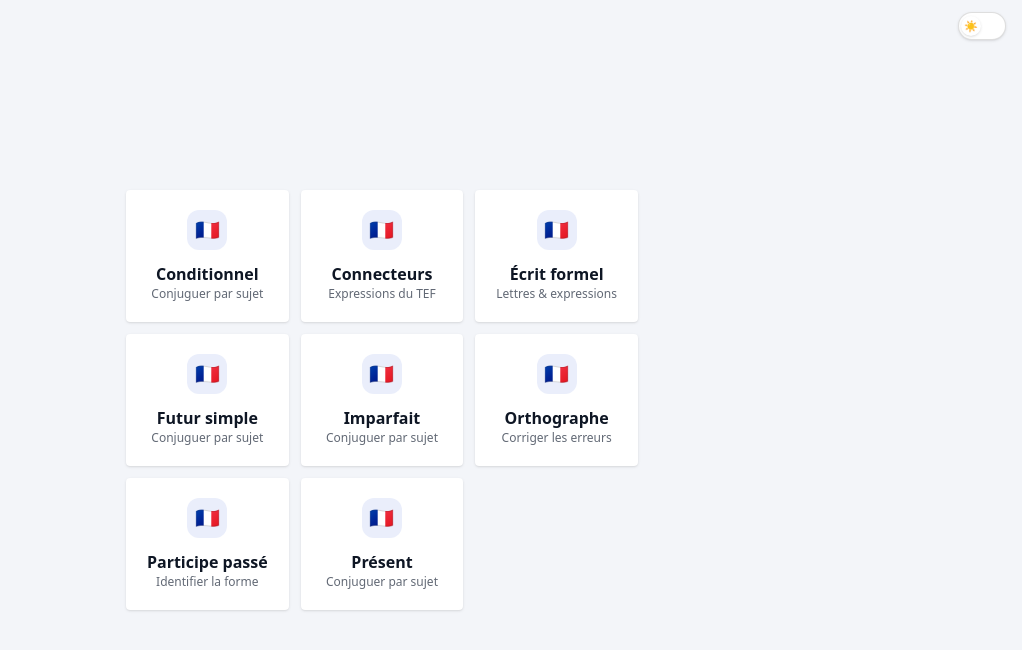
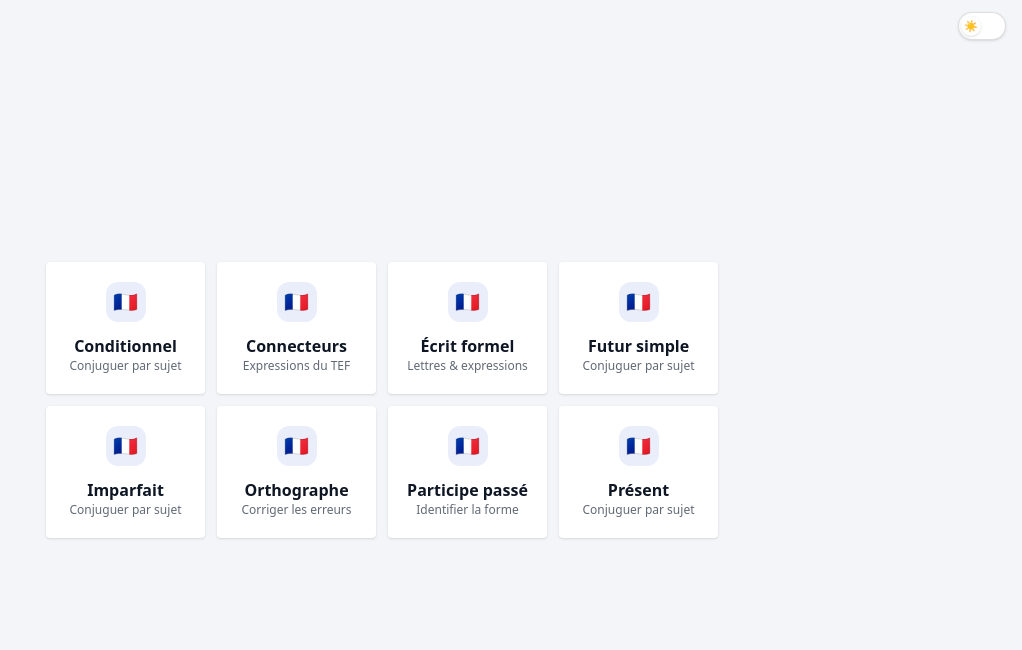
Before and after one commit to diegovelasquezweb/FrenchTest, a React (Vite) app: page / in a window 1280 px wide. Shown: the top 650 px of the page, without its empty margins (258-1280 px from the left). Built offline with nearby package versions, Linux system fonts and the light colour scheme.

Commit message:
update test

```diff
--- a/src/App.tsx
+++ b/src/App.tsx
@@ -303,7 +303,7 @@ export default function App() {
       <main className="flex flex-1 flex-col items-center justify-center px-4 py-8">
         {/* ── HOME ── */}
         {appMode === "home" && (
-          <div className="mx-auto w-full max-w-lg grid grid-cols-3 gap-3">
+          <div className="mx-auto w-full max-w-2xl grid grid-cols-4 gap-3">
             {(
               [
                 { label: "Conditionnel",    sub: "Conjuguer par sujet",  onClick: handleStartConditionnel },
```
